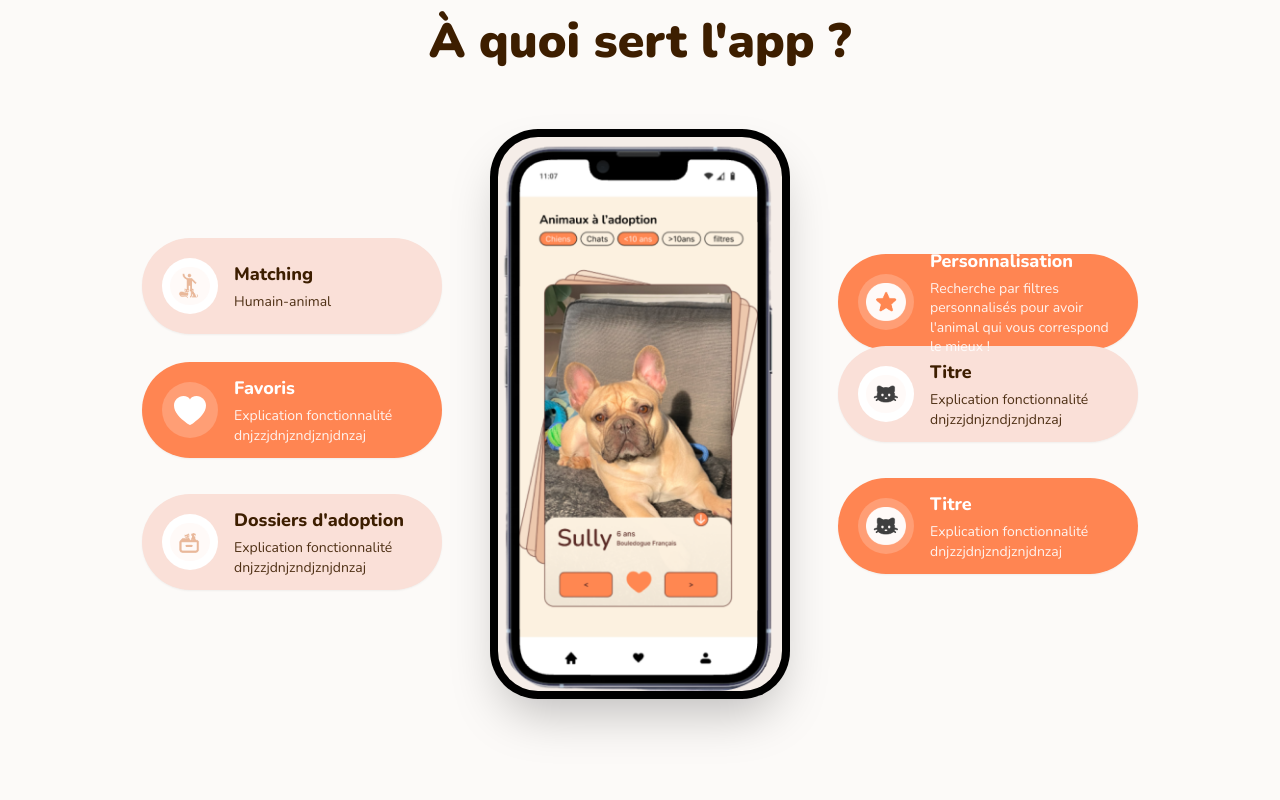
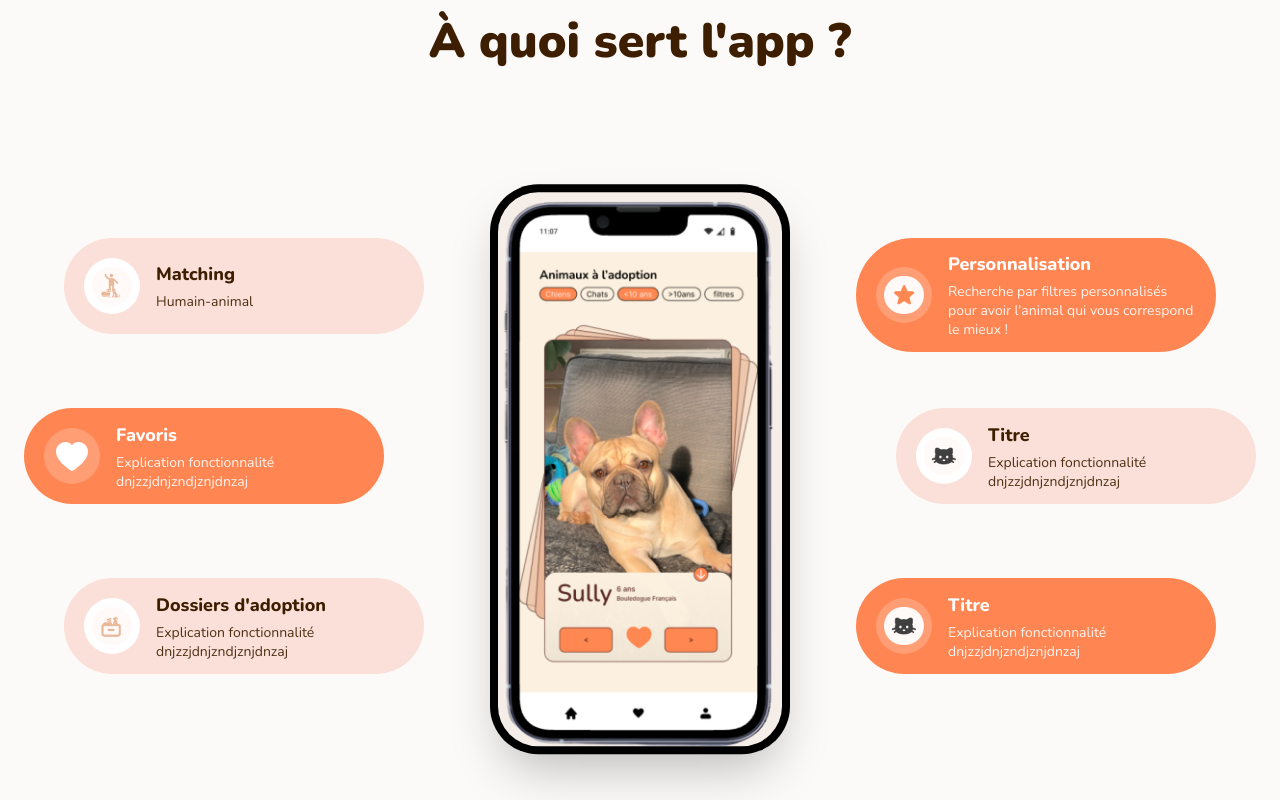
Before and after one commit to iliantoo/Kora_app_landingpage, a React (Vite) app: page / in a window 1280 px wide. Shown: the part 760-1560 px from the top of the page. Built offline with nearby package versions, Linux system fonts and the light colour scheme.

Commit message:
bloc_fonctionnalités

```diff
--- a/src/components/Features.jsx
+++ b/src/components/Features.jsx
@@ -90,21 +90,17 @@ const features = [
 function FeatureCard({ title, text, icon, variant, position }) {
   const isOrange = variant === "orange";
 
-  // Ajustements de position/espacement selon la position de la carte
-  let marginClass = "";
-  if (position === "top-left" || position === "top-right") {
-    marginClass = "-mb-3"; // Monter les cartes du haut
-  } else if (position === "mid-left") {
-    marginClass = "mt-4"; // Écarter vers bas (loin du téléphone)
-  } else if (position === "mid-right") {
-    marginClass = "-mt-4"; // Remonter vers haut (loin du téléphone)
-  } else if (position === "bot-left" || position === "bot-right") {
-    marginClass = "mt-3"; // Descendre les cartes du bas de manière cohérente
+  let desktopCurveClass = "";
+  if (position === "top-left" || position === "bot-left") {
+    desktopCurveClass = "lg:translate-x-10";
+  }
+  if (position === "top-right" || position === "bot-right") {
+    desktopCurveClass = "lg:-translate-x-10";
   }
 
   return (
     <div
-      className={`flex items-center gap-4 h-24 w-full lg:w-[300px] rounded-full px-5 shadow-sm ${marginClass} ${
+      className={`flex items-center gap-4 min-h-24 w-full rounded-full px-5 py-3 transition-transform ${desktopCurveClass} ${
         isOrange
           ? "bg-orange text-white"
           : "bg-salmon-light text-brown"
@@ -126,6 +122,14 @@ function FeatureCard({ title, text, icon, variant, position }) {
 }
 
 export default function Features() {
+  const leftFeatures = features.filter((f) =>
+    ["top-left", "mid-left", "bot-left"].includes(f.position)
+  );
+
+  const rightFeatures = features.filter((f) =>
+    ["top-right", "mid-right", "bot-right"].includes(f.position)
+  );
+
   return (
     <section id="fonctionnalites" className="bg-beige py-20 md:py-28">
       <div className="mx-auto max-w-7xl px-6">
@@ -134,20 +138,14 @@ export default function Features() {
           À quoi sert l'app ?
         </h2>
 
-        {/* Layout: left cards | phone | right cards */}
-        <div className="flex flex-col items-center gap-10 lg:flex-row lg:items-center lg:justify-center lg:gap-8">
-          {/* Left column */}
-          <div className="flex w-full flex-col gap-6 lg:w-[300px]">
-            {features
-              .filter((f) =>
-                ["top-left", "mid-left", "bot-left"].includes(f.position)
-              )
-              .map((f) => (
-                <FeatureCard key={f.title + f.position} {...f} />
-              ))}
+        {/* Mobile and tablet */}
+        <div className="flex flex-col items-center gap-10 lg:hidden">
+          <div className="flex w-full flex-col gap-6">
+            {leftFeatures.map((f) => (
+              <FeatureCard key={f.title + f.position} {...f} />
+            ))}
           </div>
 
-          {/* Center phone */}
           <div className="relative mx-4 w-[260px] shrink-0 md:w-[300px]">
             <div className="rounded-[3rem] bg-black p-2 shadow-2xl">
               <div className="overflow-hidden rounded-[2.5rem] bg-cream">
@@ -161,15 +159,46 @@ export default function Features() {
             </div>
           </div>
 
-          {/* Right column */}
-          <div className="flex w-full flex-col gap-6 lg:w-[300px]">
-            {features
-              .filter((f) =>
-                ["top-right", "mid-right", "bot-right"].includes(f.position)
-              )
-              .map((f) => (
-                <FeatureCard key={f.title + f.position} {...f} />
-              ))}
+          <div className="flex w-full flex-col gap-6">
+            {rightFeatures.map((f) => (
+              <FeatureCard key={f.title + f.position} {...f} />
+            ))}
+          </div>
+        </div>
+
+        {/* Desktop: curved composition around phone */}
+        <div className="relative mx-auto hidden h-[680px] w-full max-w-[1240px] lg:block">
+          <div className="absolute left-1/2 top-1/2 w-[300px] -translate-x-1/2 -translate-y-1/2">
+            <div className="rounded-[3rem] bg-black p-2 shadow-2xl">
+              <div className="overflow-hidden rounded-[2.5rem] bg-cream">
+                <img
+                  src="/images/features-phone.png"
+                  alt="Patoo app - écran Sully"
+                  className="h-auto w-full"
+                  loading="lazy"
+                />
+              </div>
+            </div>
+          </div>
+
+          <div className="absolute left-0 top-[16%] w-[360px]">
+            <FeatureCard {...leftFeatures[0]} />
+          </div>
+          <div className="absolute left-0 top-[41%] w-[360px]">
+            <FeatureCard {...leftFeatures[1]} />
+          </div>
+          <div className="absolute left-0 top-[66%] w-[360px]">
+            <FeatureCard {...leftFeatures[2]} />
+          </div>
+
+          <div className="absolute right-0 top-[16%] w-[360px]">
+            <FeatureCard {...rightFeatures[0]} />
+          </div>
+          <div className="absolute right-0 top-[41%] w-[360px]">
+            <FeatureCard {...rightFeatures[1]} />
+          </div>
+          <div className="absolute right-0 top-[66%] w-[360px]">
+            <FeatureCard {...rightFeatures[2]} />
           </div>
         </div>
       </div>
```
